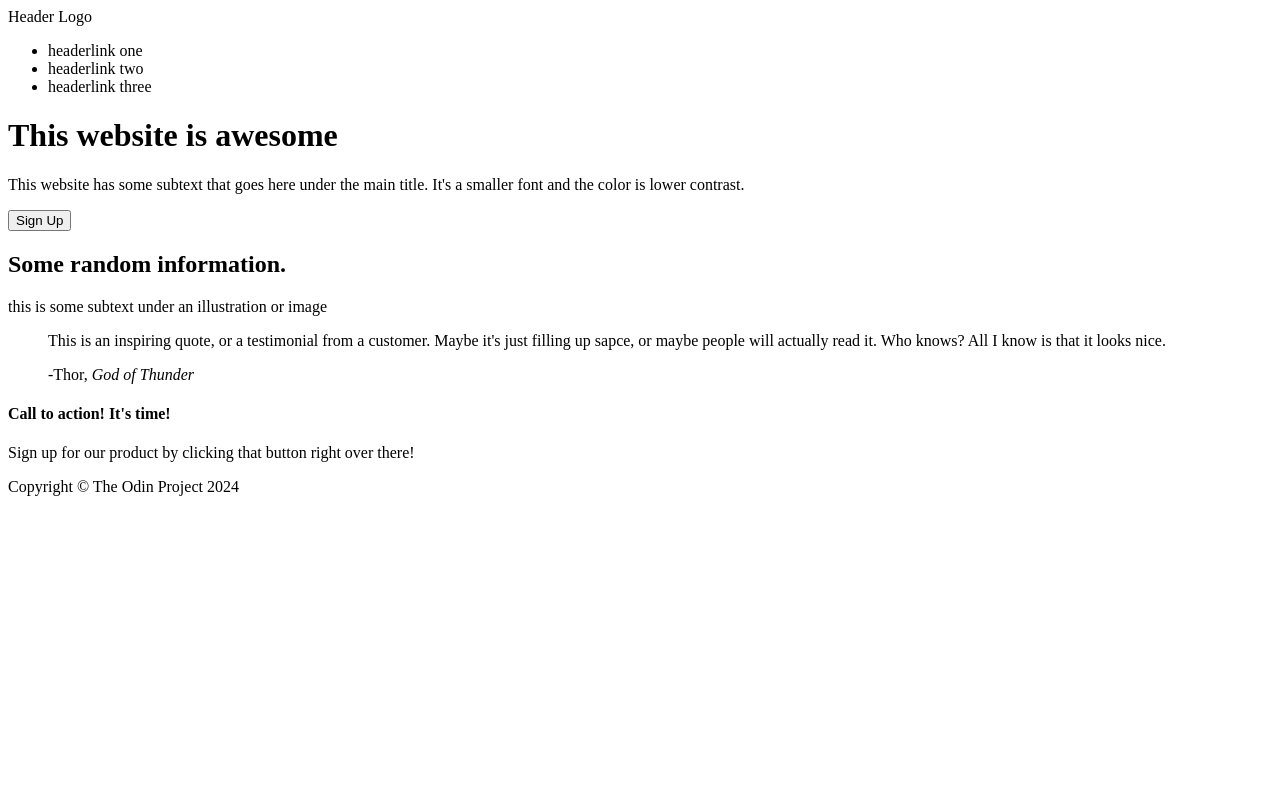
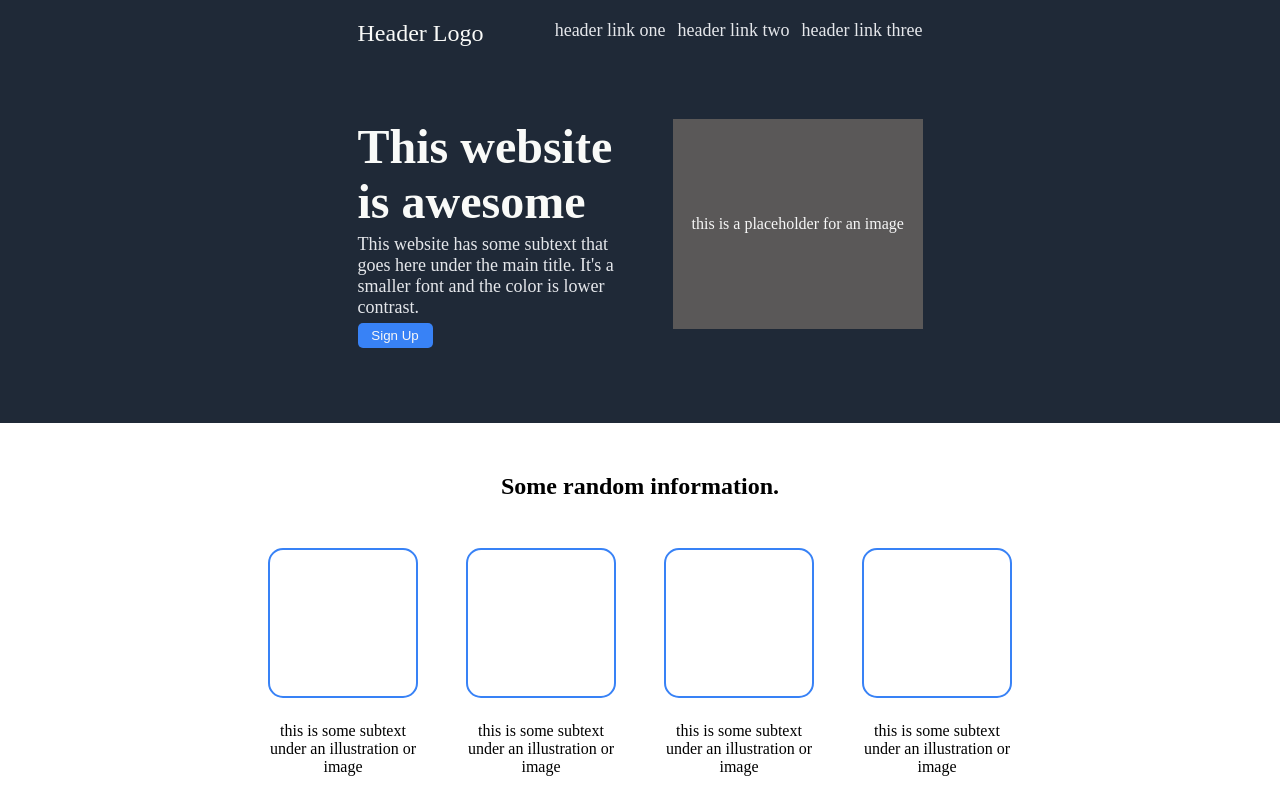
Before and after one commit to johnathanfleeks/odin-landing-page, a plain HTML site: page index.html in a window 1280 px wide. Shown: the top 800 px of the page. Drawn offline with Linux system fonts and the light colour scheme.

Commit message:
Finished Project
Good enough for now.

```diff
--- a/index.html
+++ b/index.html
@@ -7,23 +7,29 @@
     <title>Landing Page</title>
 </head>
 <body>
+    <div class="hero-container">
         <div class="hero-header-container">
             <div class="hero-header-logo">
                 <span>Header Logo</span>
             </div>
             <nav class="hero-header-nav-container">
                 <ul class="hero-header-nav">
-                <li><aclass="hero-header-nav-links">headerlink one</a></li>
-                <li><aclass="hero-header-nav-links">headerlink two</a></li>
-                <li><aclass="hero-header-nav-links">headerlink three</a></li>
+                    <li><a href="">header link one</a></li>
+                    <li><a href="">header link two</a></li>
+                    <li><a href="">header link three</a></li>
                 </ul>
             </nav>
+        </div>
         <div class="hero-body-container">
             <div class="hero-body-text">
                 <h1 class="hero-body-text-mainText">This website is awesome</h1>
-                <p class="hero-body-text-subText">This website has some subtext that goes here under the main title. It's a smaller font and the color is lower contrast.</p>
+                <p class="hero-body-text-secondaryText">This website has some subtext that goes here under the main title. It's a smaller font and the color is lower contrast.</p>
+                <button>Sign Up</button>
             </div>
-            <button>Sign Up</button>
+            <div class="hero-body-img">
+                <span>this is a placeholder for an image</span>
+            </div>
+        </div>
     </div>
     <div class="info-container">
         <h2 class="info-container-header">Some random information.</h2>
@@ -33,25 +39,37 @@
                 <div class="info-card-img"></div>
                 <span>this is some subtext under an illustration or image</span>
             </div>
+            <div class="info-card">
+                <div class="info-card-img"></div>
+                <span>this is some subtext under an illustration or image</span>
+            </div>
+            <div class="info-card">
+                <div class="info-card-img"></div>
+                <span>this is some subtext under an illustration or image</span>
+            </div>
+            <div class="info-card">
+                <div class="info-card-img"></div>
+                <span>this is some subtext under an illustration or image</span>
+            </div>
         </div>
     </div>
     <div class="quote-container">
         <blockquote class="quote-body">
-                <p class="quote-body-text">This is an inspiring quote, or a testimonial from a customer. Maybe it's just filling up sapce, or maybe people will actually read it. Who knows? All I know is that it looks nice.</p>
+                <p class="quote-body-text">"This is an inspiring quote, or a testimonial from a customer. Maybe it's just filling up space, or maybe people will actually read it. Who knows? All I know is that it looks nice."</p>
             <footer class="quote-body-footer">-Thor, <cite>God of Thunder</cite></footer>
         </blockquote>
     </div>
     <div class="callToAction-container">
         <div class="callToAction-banner">
             <div class="callToAction-banner-text">
-                    <h4 class="">Call to action! It's time!</h4>
+                <h4>Call to action! It's time!</h4>
                 <span>Sign up for our product by clicking that button right over there!</span>
             </div>
+            <button>Sign Up</button>
         </div>
     </div>
     <div class="footer-container">
         <p>Copyright <span>&copy;</span> The Odin Project 2024</p>
     </div>
-    </div>
 </body>
 </html>
--- a/style/style.css
+++ b/style/style.css
@@ -0,0 +1,225 @@
+* {
+    padding: 0;
+    margin: 0;
+    box-sizing: border-box;
+}
+
+body {
+    display: flex;
+    height: 100vh;
+    flex-direction: column;
+}
+
+.hero-container {
+    display: flex;
+    justify-content: center;
+    align-items: center;
+    flex-direction: column;
+    gap: 72px;
+    padding: 10px 75px 75px;
+}
+
+.hero-header-container {
+    display: flex;
+    width: 50%;
+    flex-shrink: 0;
+    padding-top: 10px;
+}
+
+.hero-header-logo {
+    margin-right: auto;
+}
+
+.hero-header-nav {
+    display: flex;
+    gap: 12px;
+    list-style-type: none;
+}
+
+.hero-body-container {
+    display: flex;
+    justify-content: space-between;
+    gap: 48px;
+    width: 50%;
+    flex-shrink: 0;
+}
+
+.hero-body-text {
+    flex-basis: 375px;
+}
+
+.hero-body-text-mainText,
+.hero-body-text-secondaryText {
+    margin-bottom: 5px;
+}
+
+.hero-body-img {
+    display: flex;
+    justify-content: center;
+    align-items: center;
+    height: 210px;
+    flex-basis: 350px;
+    background-color: rgb(90, 88, 88);
+    color: #f7f7f7;
+}
+
+a {
+    text-decoration: none;
+}
+
+a::after {
+    content: '';
+    display: block;
+    height: 4px;
+    width: 0;
+    background-color: #f7f7f7;
+    transition: all 0.5s;
+}
+
+a:hover::after{
+    width: 100%;
+}
+
+.info-container,
+.callToAction-container {
+    display: flex;
+    justify-content: center;
+    align-items: center;
+    padding: 75px;
+}
+
+.info-container {
+    flex-direction: column;
+    gap: 48px;
+    padding: 50px;
+}
+
+.info-card {
+    display: flex;
+    flex-direction: column;
+    flex-basis: 150px;
+    gap: 24px;
+}
+
+.info-card-container {
+    display: flex;
+    justify-content: center;
+    align-items: center;
+    gap: 48px;
+    flex-wrap: wrap;
+}
+
+
+.info-card-img {
+    content: '';
+    width: 150px;
+    height: 150px;
+    border: 2px solid #3882f6;
+    border-radius: 10%;
+}
+
+.info-card span {
+    text-align: center;
+}
+
+.quote-container {
+    display: flex;
+    justify-content: center;
+    align-content: center;
+    padding: 75px;
+}
+
+.quote-body {
+    display: flex;
+    flex-direction: column;
+    align-items: center;
+    width: 35%;
+}
+
+.quote-body-footer {
+    align-self: flex-end;
+}
+
+.footer-container {
+    display: flex;
+    justify-content: center;
+    align-items: center;
+    margin-top: auto;
+    padding: 15px;
+}
+
+.callToAction-banner {
+    display: flex;
+    justify-content: center;
+    align-items: center;
+    gap: 100px;
+    background-color:#3882f6;
+    padding: 24px;
+    border-radius: 5px;
+    width: 50%;
+}
+
+/*
+//////////////////////////////
+//     colors and fonts     //
+//////////////////////////////
+*/
+
+.hero-container,
+.footer-container {
+    background-color: #1f2937;
+}
+
+.hero-body-text-mainText {
+    font-size: 48px;
+    color: #f9faf8;
+}
+
+.hero-body-text-secondaryText,
+.footer-container p,
+a {
+    font-size: 18px;
+    color: #e5e7eb;
+}
+
+.hero-header-logo {
+    font-size: 24px;
+    color: #f9faf8;
+}
+
+button {
+    background-color: #3882f6;
+    padding: 5px 8px;
+    border-radius: 5px;
+    border-style: none;
+    color: #f7f7f7;
+    width: 75px;
+}
+
+.callToAction-banner button {
+    border: 1px solid #e5e7eb;
+}
+
+.quote-container {
+    background-color: #e5e7eb;
+}
+
+.quote-body-text {
+    font-size: 36px;
+    font-style: italic;
+    color: #1f2937;
+}
+
+.quote-body-footer {
+    font-size: 18px;
+    font-weight: 800;
+}
+
+
+.callToAction-banner h4{
+    color: #f7f7f7;
+}
+
+.callToAction-banner span {
+    color: #e5e7eb
+}
```
Lines whose indentation alone changed are shown as unchanged.
